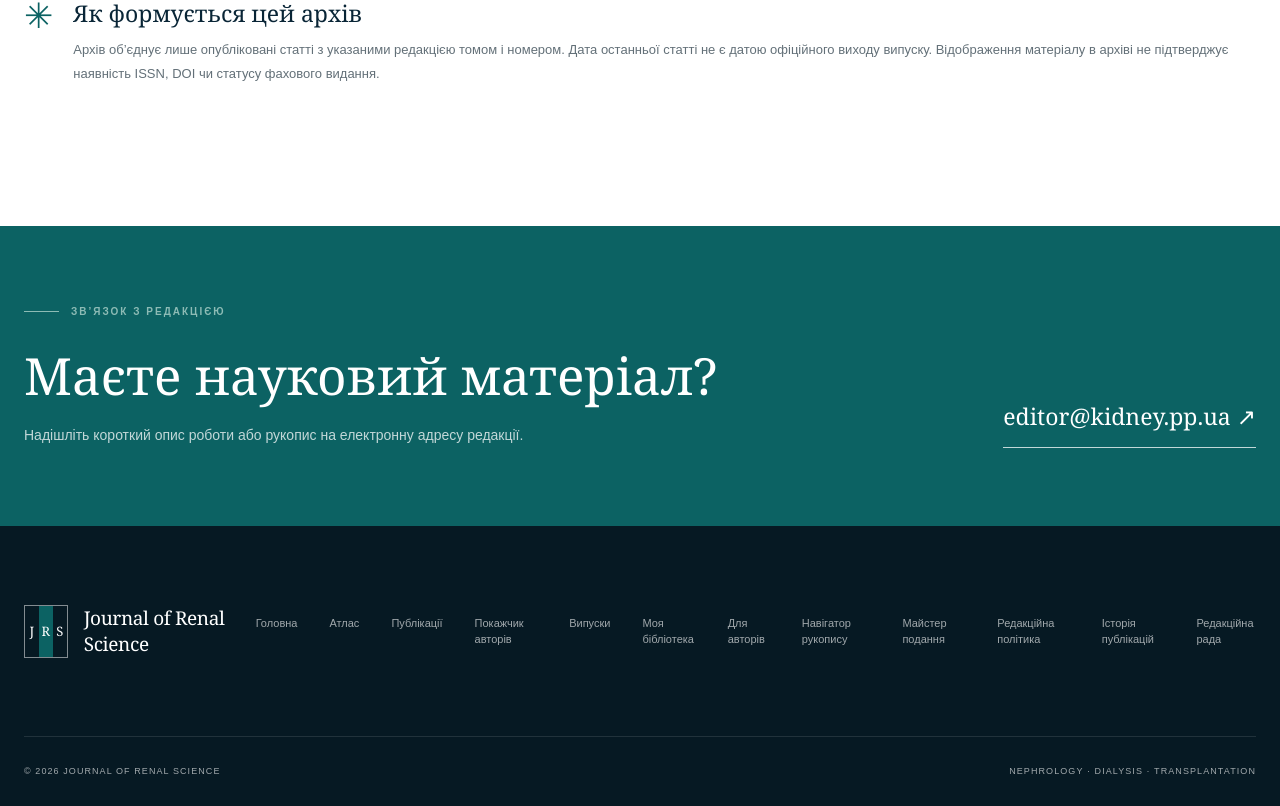
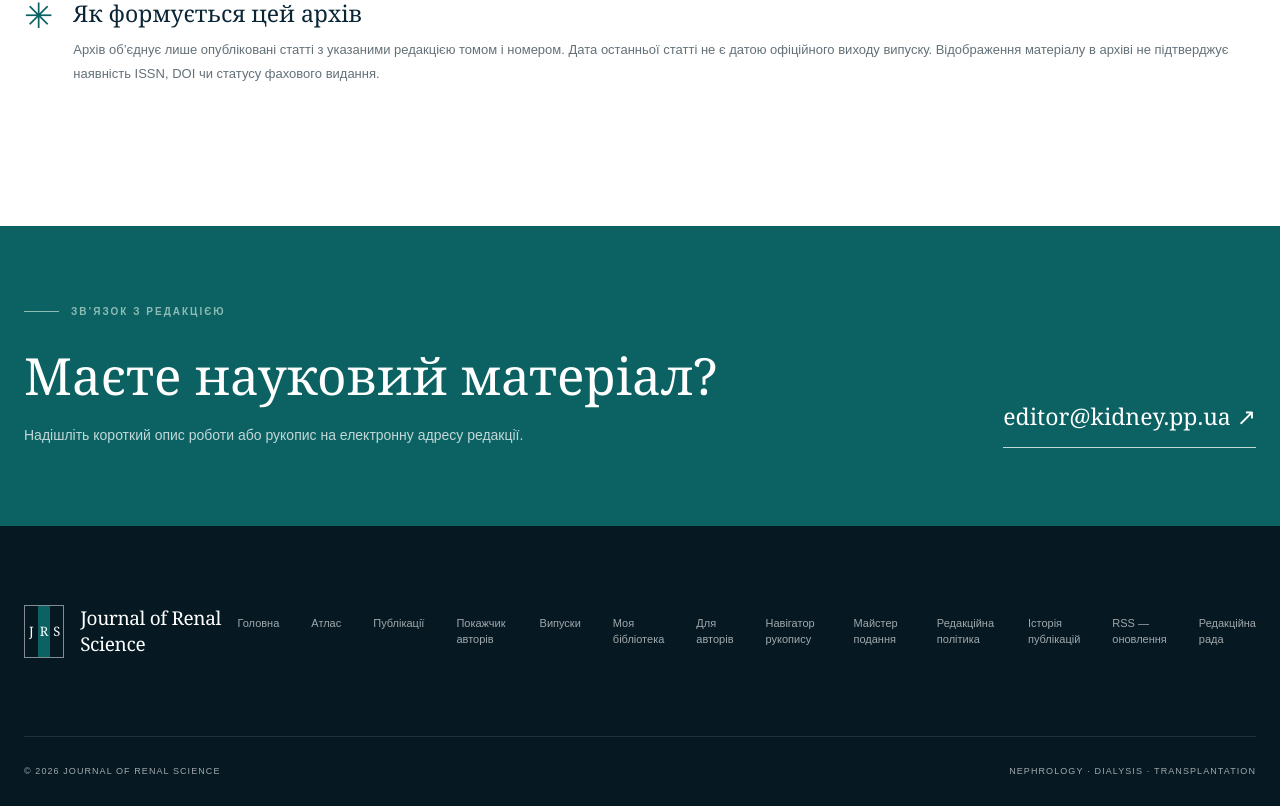
Before and after one commit to LidiiaDD/journal-kidney-pp-ua, a Next.js app: page /issues in a window 1280 px wide. Shown: the part 1907-2713 px from the top of the page. Built offline with nearby package versions, Linux system fonts and the light colour scheme.

Commit message:
Expose RSS subscription in JRS inner page footer

```diff
--- a/app/components/JournalInfoLayout.tsx
+++ b/app/components/JournalInfoLayout.tsx
@@ -122,6 +122,7 @@ export default function JournalInfoLayout({
             <a href="/submission-studio">Майстер подання</a>
             <a href="/editorial-policy">Редакційна політика</a>
             <a href="/notices">Історія публікацій</a>
+            <a href="/feed.xml" type="application/rss+xml">RSS — оновлення</a>
             <a href="/#board">Редакційна рада</a>
           </nav>
         </div>
```
